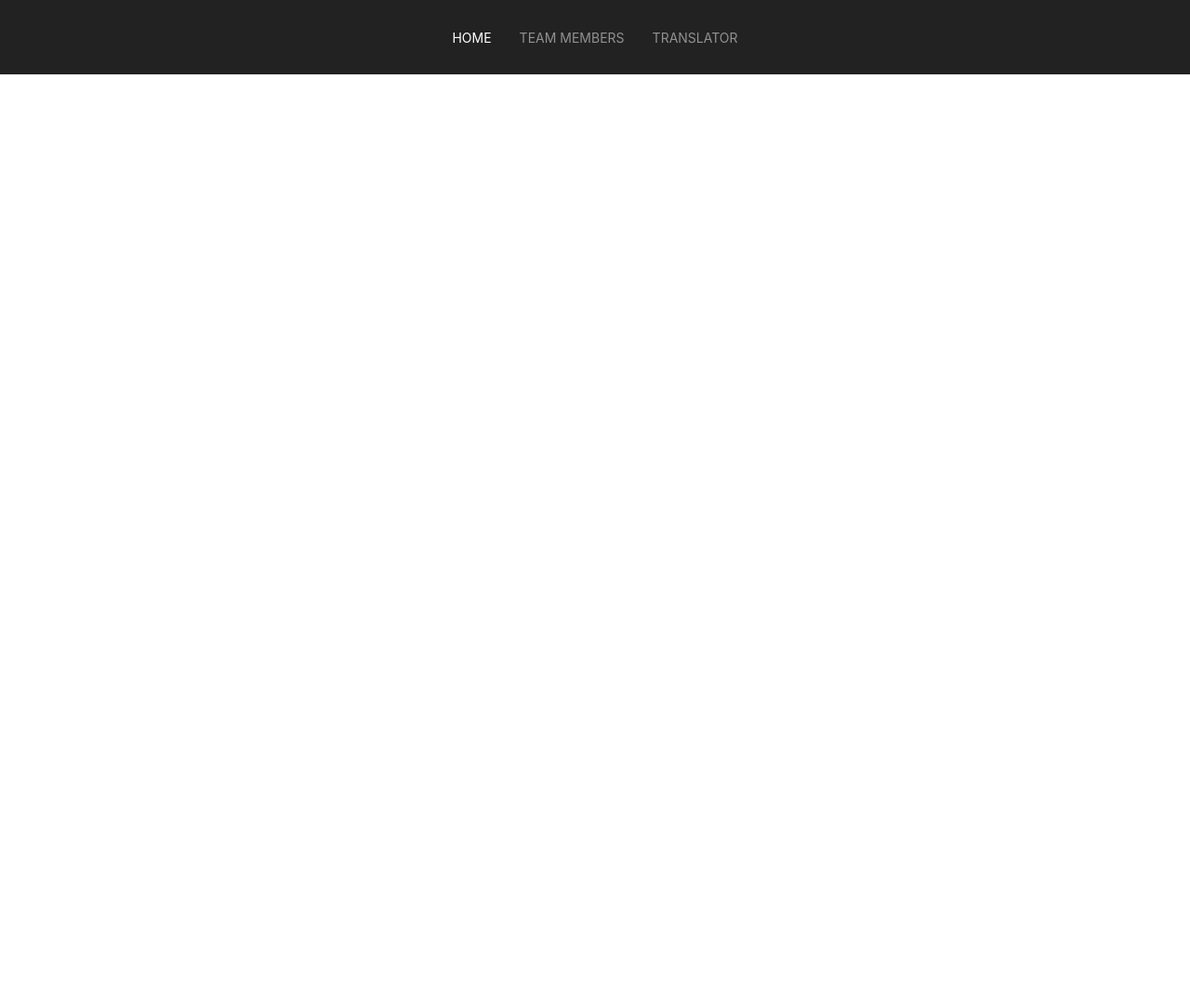
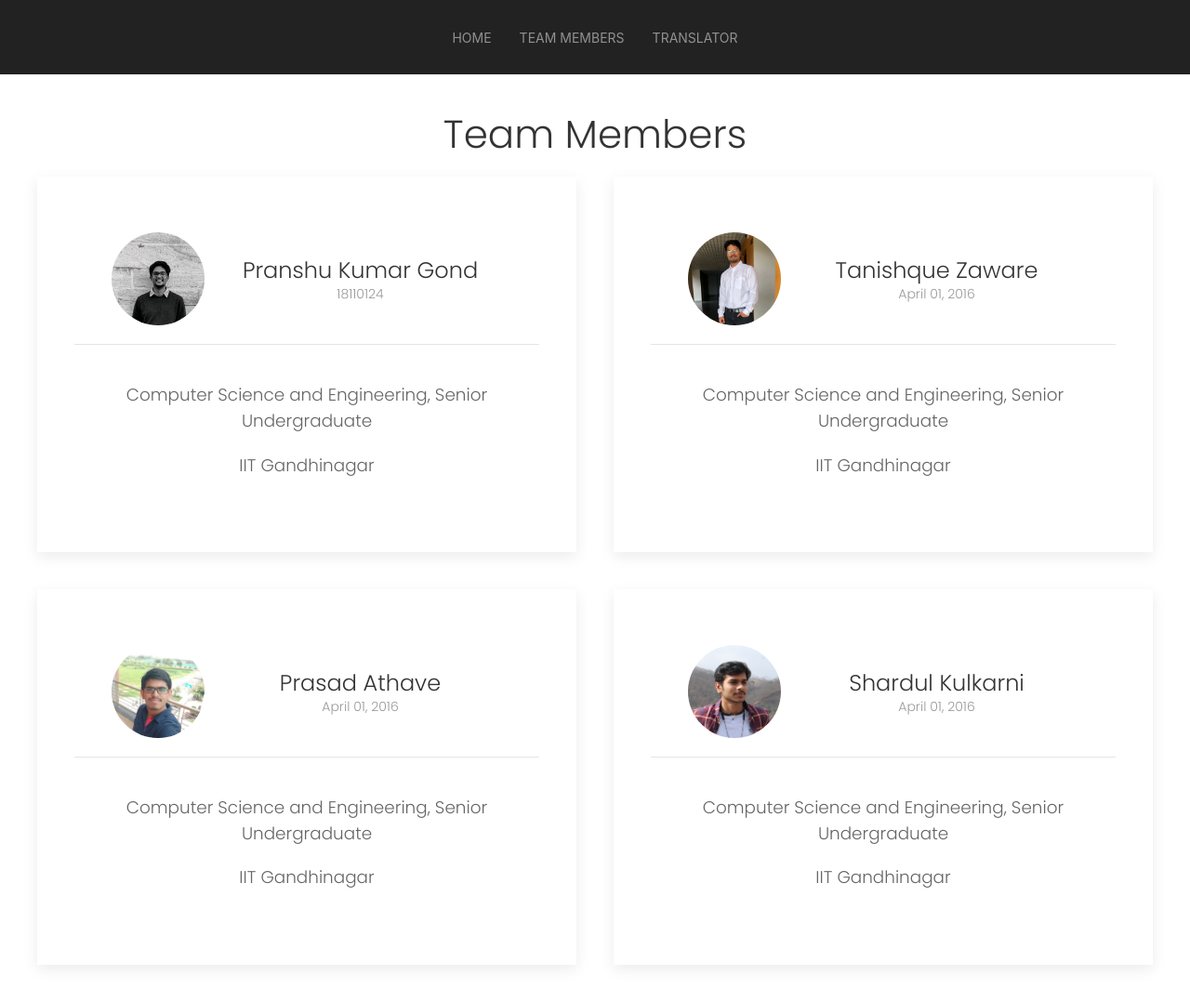
Before and after one commit to pranshu-kumar/nlp-robot-navigation, a Django app: page /team/ in a window 1280 px wide. Shown: the whole page at 93% size. Before the commit the page ends 80 px from the top, so only its background shows below. Run offline with Django 3.2, Linux system fonts and the light colour scheme; some libraries are stand-ins or nearby versions.

Commit message:
website updated

```diff
--- a/website/nlprobotlang/nlprobotlang/urls.py
+++ b/website/nlprobotlang/nlprobotlang/urls.py
@@ -14,11 +14,12 @@ Including another URLconf
     2. Add a URL to urlpatterns:  path('blog/', include('blog.urls'))
 """
 from django.contrib import admin
-from django.urls import path
+from django.urls import path, include
 from nlprobotlang.views import HomeView, TeamView
 
 urlpatterns = [
     path('admin/', admin.site.urls),
     path('', HomeView.as_view(), name='home'),
-    path('team/', TeamView.as_view(), name='team')
+    path('team/', TeamView.as_view(), name='team'),
+    path('translate/', include('translator.urls'))
 ]
--- a/website/nlprobotlang/templates/base.html
+++ b/website/nlprobotlang/templates/base.html
@@ -37,9 +37,9 @@
                     <div uk-navbar>
 
                         <ul class="uk-navbar-nav">
-                            <li class="uk-active"><a href="{% url 'home' %}">Home</a></li>
+                            <li><a href="{% url 'home' %}">Home</a></li>
                             <li><a href="{% url 'team' %}">Team Members</a></li>
-                            <li><a href="#">Translator</a></li>
+                            <li><a href="{% url 'translator' %}">Translator</a></li>
                         </ul>
 
                     </div>
@@ -53,12 +53,14 @@
 
 
 
-    <div class="uk-container uk-align-center">
+    <div class="uk-container uk-padding">
         {% block content %}
         {% endblock %}
     </div>
 
 
+
+
 </body>
 
 </html>
--- a/website/nlprobotlang/templates/team.html
+++ b/website/nlprobotlang/templates/team.html
@@ -1 +1,100 @@
 {% extends "base.html" %}
+{% load static %}
+{% block content %}
+<h1 class="uk-text-center">Team Members</h1>
+<div class="uk-child-width-expand@s uk-text-center" uk-grid>
+
+    <!-- Pranshu -->
+    <div>
+        <div class="uk-card uk-card-default uk-card-body">
+            <div class="uk-card-header">
+                <div class="uk-grid-small uk-flex-middle" uk-grid>
+                    <div class="uk-width-auto">
+                        <img class="uk-border-circle" width="100" height="100" src="{% static 'images/pranshu.jpeg' %}">
+                    </div>
+                    <div class="uk-width-expand">
+                        <h3 class="uk-card-title uk-margin-remove-bottom">Pranshu Kumar Gond</h3>
+                        <p class="uk-text-meta uk-margin-remove-top">18110124</p>
+                    </div>
+                </div>
+            </div>
+            <div class="uk-card-body">
+                <p>Computer Science and Engineering, Senior Undergraduate</p>
+                <p>IIT Gandhinagar</p>
+            </div>
+        </div>
+    </div>
+
+
+    <!-- Tanishque -->
+    <div>
+        <div class="uk-card uk-card-default uk-card-body">
+            <div class="uk-card-header">
+                <div class="uk-grid-small uk-flex-middle" uk-grid>
+                    <div class="uk-width-auto">
+                        <img class="uk-border-circle" width="100" height="100" src="{% static 'images/tanishque.jpeg' %}">
+                    </div>
+                    <div class="uk-width-expand">
+                        <h3 class="uk-card-title uk-margin-remove-bottom">Tanishque Zaware</h3>
+                        <p class="uk-text-meta uk-margin-remove-top"><time datetime="2016-04-01T19:00">April 01,
+                                2016</time></p>
+                    </div>
+                </div>
+            </div>
+            <div class="uk-card-body">
+                <p>Computer Science and Engineering, Senior Undergraduate</p>
+                <p>IIT Gandhinagar</p>
+            </div>
+        </div>
+    </div>
+
+    <!-- Prasad -->
+</div>
+<div class="uk-child-width-expand@s uk-text-center" uk-grid>
+    <div>
+        <div class="uk-card uk-card-default uk-card-body">
+            <div class="uk-card-header">
+                <div class="uk-grid-small uk-flex-middle" uk-grid>
+                    <div class="uk-width-auto">
+                        <img class="uk-border-circle" width="100" height="100" src="{% static 'images/prasad.jpg' %}">
+                    </div>
+                    <div class="uk-width-expand">
+                        <h3 class="uk-card-title uk-margin-remove-bottom">Prasad Athave</h3>
+                        <p class="uk-text-meta uk-margin-remove-top"><time datetime="2016-04-01T19:00">April 01,
+                                2016</time></p>
+                    </div>
+                </div>
+            </div>
+            <div class="uk-card-body">
+                <p>Computer Science and Engineering, Senior Undergraduate</p>
+                <p>IIT Gandhinagar</p>
+            </div>
+
+        </div>
+    </div>
+
+
+    <!-- Shardul -->
+    <div>
+        <div class="uk-card uk-card-default uk-card-body">
+            <div class="uk-card-header">
+                <div class="uk-grid-small uk-flex-middle" uk-grid>
+                    <div class="uk-width-auto">
+                        <img class="uk-border-circle" width="100" height="100" src="{% static 'images/shardul.jpg' %}">
+                    </div>
+                    <div class="uk-width-expand">
+                        <h3 class="uk-card-title uk-margin-remove-bottom">Shardul Kulkarni</h3>
+                        <p class="uk-text-meta uk-margin-remove-top"><time datetime="2016-04-01T19:00">April 01,
+                                2016</time></p>
+                    </div>
+                </div>
+            </div>
+            <div class="uk-card-body">
+                <p>Computer Science and Engineering, Senior Undergraduate</p>
+                <p>IIT Gandhinagar</p>
+            </div>
+
+        </div>
+    </div>
+</div>
+{% endblock %}
--- /dev/null
+++ b/website/nlprobotlang/translator/urls.py
@@ -0,0 +1,6 @@
+from django.urls import path
+from .views import translate_instruction
+
+urlpatterns = [
+    path('', translate_instruction, name='translator')
+]
```
Also changed, not shown: our-approach/visualisation/floorplan/test.py (added, +65 -0 lines), website/nlprobotlang/templates/index.html (+8 -4 lines), website/nlprobotlang/templates/translator.html (added, +12 -0 lines), website/nlprobotlang/translator/forms.py (added, +7 -0 lines), website/nlprobotlang/translator/views.py (+10 -1 lines), website/nlprobotlang/static/images/pranshu.jpeg (added), website/nlprobotlang/static/images/pranshu.jpg (added), website/nlprobotlang/static/images/prasad.jpg (added), website/nlprobotlang/static/images/shardul.jpg (added), website/nlprobotlang/static/images/tanishque.jpeg (added).
